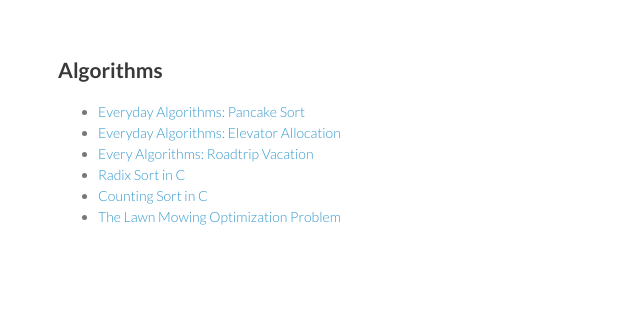
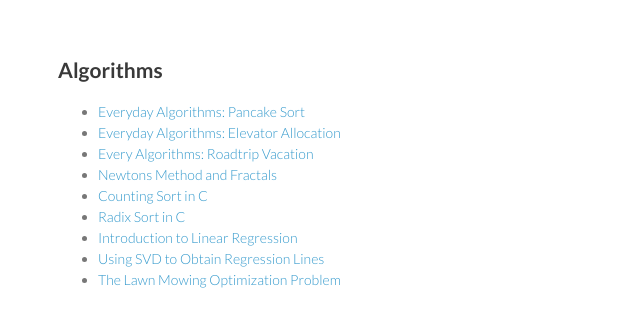
Before and after one commit to lettergram/algorithms.rocks, a plain HTML site: page algorithms/list.html in a window 1280 px wide. Shown: the whole page, without its empty margins (0-640 px from the left). Drawn offline with Linux system fonts and the light colour scheme; files that its build step writes are made by us from their sources.

Commit message:
added list

```diff
--- a/algorithms/list.html
+++ b/algorithms/list.html
@@ -23,8 +23,11 @@
       <li><a href="http://austingwalters.com/everyday-algorithms-pancake-sort/">Everyday Algorithms: Pancake Sort</a></li>
       <li><a href="http://austingwalters.com/everyday-algorithms-elevator-allocation/">Everyday Algorithms: Elevator Allocation</a></li>
       <li><a href="http://austingwalters.com/everyday-algorithms-roadtrip-vacation/">Every Algorithms: Roadtrip Vacation</a></li>
+      <li><a href="http://austingwalters.com/newtons-method-and-fractals/">Newtons Method and Fractals</a></li>
+      <li><a href="http://austingwalters.com/counting-sort-in-c/">Counting Sort in C</a></li>
       <li><a href="http://austingwalters.com/radix-sort-in-c/">Radix Sort in C</a></li>
-      <li><a href="http://austingwalters.com/counting-sort-in-c/">Counting Sort in C</a></li>
+      <li><a href="http://austingwalters.com/introduction-to-linear-regression/">Introduction to Linear Regression</a></li>
+      <li><a href="http://austingwalters.com/using-svd-to-obtain-regression-lines/">Using SVD to Obtain Regression Lines</a></li>
       <li><a href="http://austingwalters.com/the-lawn-mowing-optimization-problem/">The Lawn Mowing Optimization Problem</a></li>
     </ul>
   </body>
```
Also changed, not shown: index.html (+2 -1 lines).
